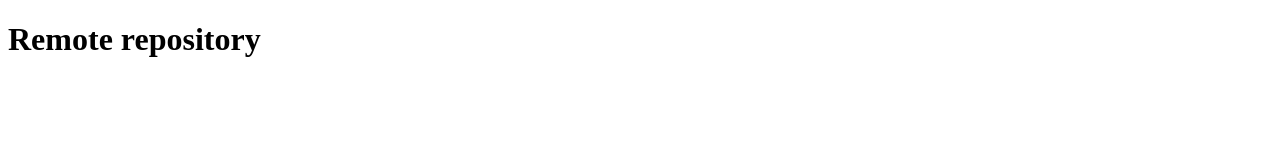
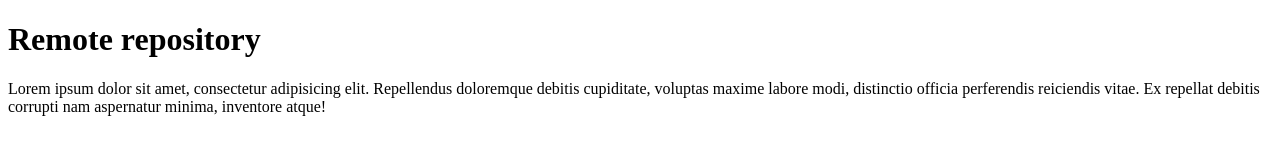
Before and after one commit to reshmi-02/fullstack11, a plain HTML site: page index.html in a window 1280 px wide. Drawn offline with Linux system fonts and the light colour scheme.

```diff
--- a/index.html
+++ b/index.html
@@ -7,5 +7,7 @@
   </HEAD>
   <BODY>
       <H1>Remote repository</H1>
+      <p>Lorem ipsum dolor sit amet, consectetur adipisicing elit. Repellendus doloremque debitis cupiditate, voluptas maxime labore modi, distinctio officia perferendis reiciendis vitae. Ex repellat debitis corrupti
+        nam aspernatur minima, inventore atque!</p>
   </BODY>
 </HTML>
```
